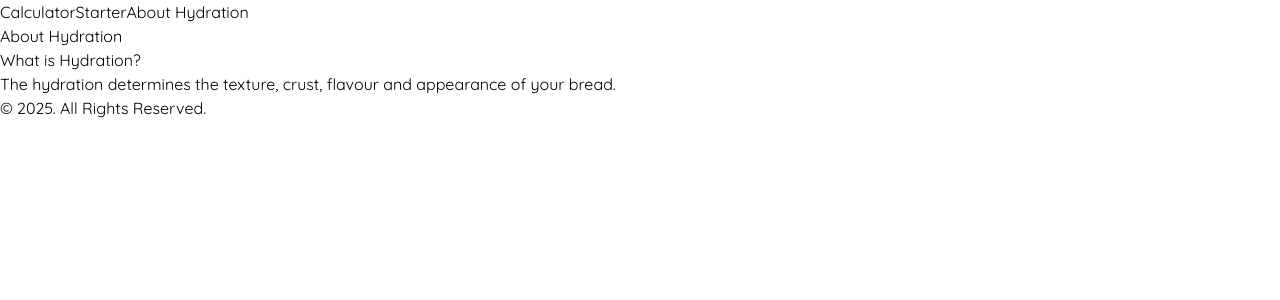
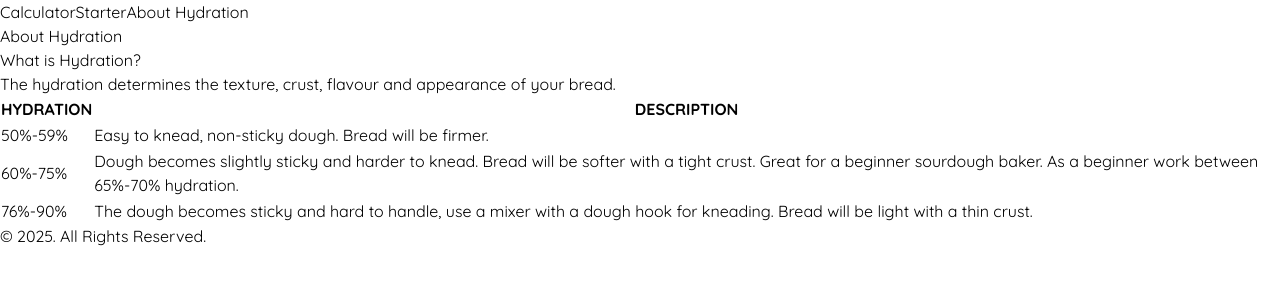
Before and after one commit to Bytemari/sourdough-frontend, a Next.js app: page /hydration in a window 1280 px wide. Shown: the top 300 px of the page. Built offline with nearby package versions, Linux system fonts and the light colour scheme.

Commit message:
hydration page added

```diff
--- a/src/app/hydration/page.tsx
+++ b/src/app/hydration/page.tsx
@@ -5,11 +5,46 @@ export default function Starter() {
         About Hydration
       </h1>
       <div className="grid bg-white p-6 rounded-xl shadow-lg max-w-3xl w-full">
-        <h3 className="text-base font-semibold">What is Hydration?</h3>
+        <h3 className="text-lg font-semibold my-2">What is Hydration?</h3>
         <p>
           The hydration determines the texture, crust, flavour and appearance of
           your bread.
         </p>
+        <table className="w-full border-collapse border border-gray-300 mt-4">
+          <thead>
+            <tr className="bg-gray-100">
+              <th className="border border-gray-300 px-4 py-2 text-gray-700 font-semibold text-left">
+                HYDRATION
+              </th>
+              <th className="border border-gray-300 px-4 py-2 text-gray-700 font-semibold text-left">
+                DESCRIPTION
+              </th>
+            </tr>
+          </thead>
+          <tbody>
+            <tr>
+              <td className="border border-gray-300 px-4 py-2">50%-59%</td>
+              <td className="border border-gray-300 px-4 py-2">
+                Easy to knead, non-sticky dough. Bread will be firmer.
+              </td>
+            </tr>
+            <tr className="bg-gray-50">
+              <td className="border border-gray-300 px-4 py-2">60%-75%</td>
+              <td className="border border-gray-300 px-4 py-2">
+                Dough becomes slightly sticky and harder to knead. Bread will be
+                softer with a tight crust. Great for a beginner sourdough baker.
+                As a beginner work between 65%-70% hydration.
+              </td>
+            </tr>
+            <tr>
+              <td className="border border-gray-300 px-4 py-2">76%-90%</td>
+              <td className="border border-gray-300 px-4 py-2">
+                The dough becomes sticky and hard to handle, use a mixer with a
+                dough hook for kneading. Bread will be light with a thin crust.
+              </td>
+            </tr>
+          </tbody>
+        </table>
       </div>
     </div>
   );
--- a/src/components/header.tsx
+++ b/src/components/header.tsx
@@ -19,7 +19,7 @@ export default function Header() {
             className={`px-4 py-2 rounded-md font-semibold transition ${
               pathname === item.path
                 ? "bg-yellow-500 text-black"
-                : "text-gray-800"
+                : "text-gray-800 hover:bg-gray-300"
             }`}
           >
             {item.name}
```
